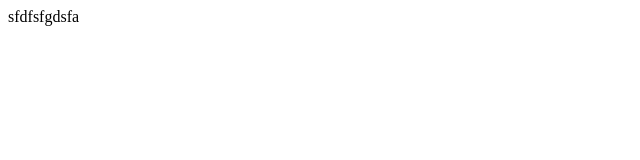
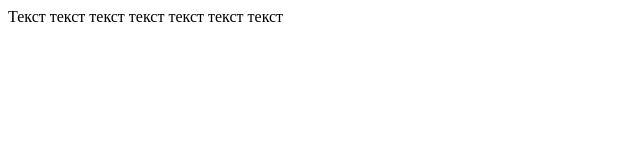
Before and after one commit to kristina6797/git-start, a plain HTML site: page test.html in a window 1280 px wide. Shown: the whole page, without its empty margins (0-640 px from the left). Drawn offline with Linux system fonts and the light colour scheme.

Commit message:
test.html added

```diff
--- a/test.html
+++ b/test.html
@@ -1,4 +1,9 @@
 <!DOCTYPE.html>
 <html>
-    <head>sfdfsfgdsfa</head>
+    <head>
+        <title>Заголовок страницы</title>
+    </head>
+<body>
+<p>Текст текст текст текст текст текст текст</p>
+</body>
 </html>
```
Also changed, not shown: 1 other file.
